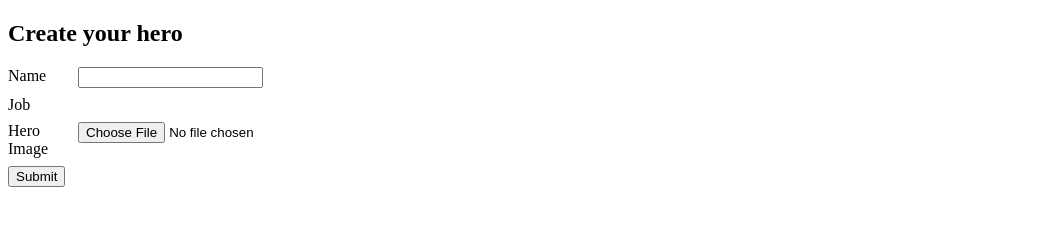
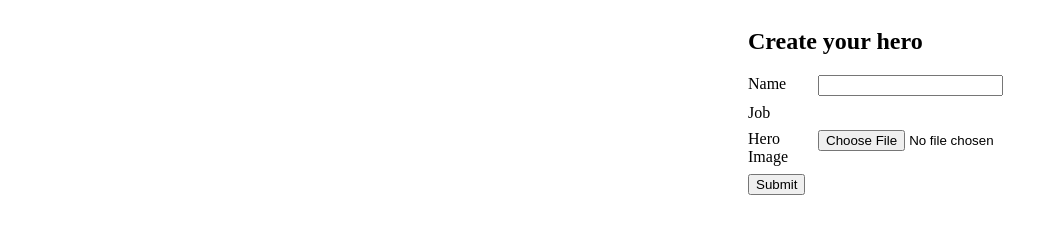
Before and after one commit to worrawutp/minibootcamp-hero-frontend, a website built with Parcel: page index.html in a window 1280 px wide. Shown: the whole page, without its empty margins (0-1058 px from the left). Built offline with nearby package versions, Linux system fonts and the light colour scheme; no server answers.

Commit message:
Adjust main layout

```diff
--- a/index.html
+++ b/index.html
@@ -6,8 +6,11 @@
 </head>
 <body>
   <main>
+    <div class="main-content">
+      <div class="list-heroes-wrapper">
         <div id="list-heroes">
         </div> <!--.list-heroes -->
+      </div>
 
       <div class="form-wrapper">
         <div id="form-hero">
@@ -30,6 +33,7 @@
           </div>
         </div> <!--.form-wrapper -->
       </div>
+    </div> <!--.main-content -->
   </main>
 
   <script type="text/javascript" src="index.js"></script>
--- a/src/main.scss
+++ b/src/main.scss
@@ -1,3 +1,13 @@
+.main-content {
+  display: flex;
+  width: 1080px;
+  margin: 0 auto;
+}
+
+.list-heroes-wrapper {
+  width: 60%;
+}
+
 .hero, .hero-header {
   display: grid;
   grid-template-columns: repeat(4, 100px)
```
Lines whose indentation alone changed are shown as unchanged.
